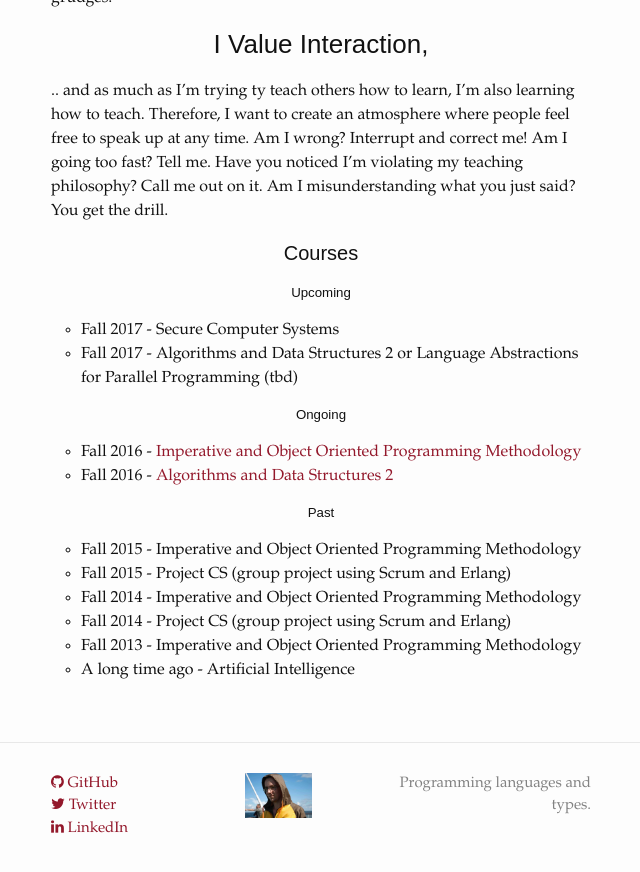
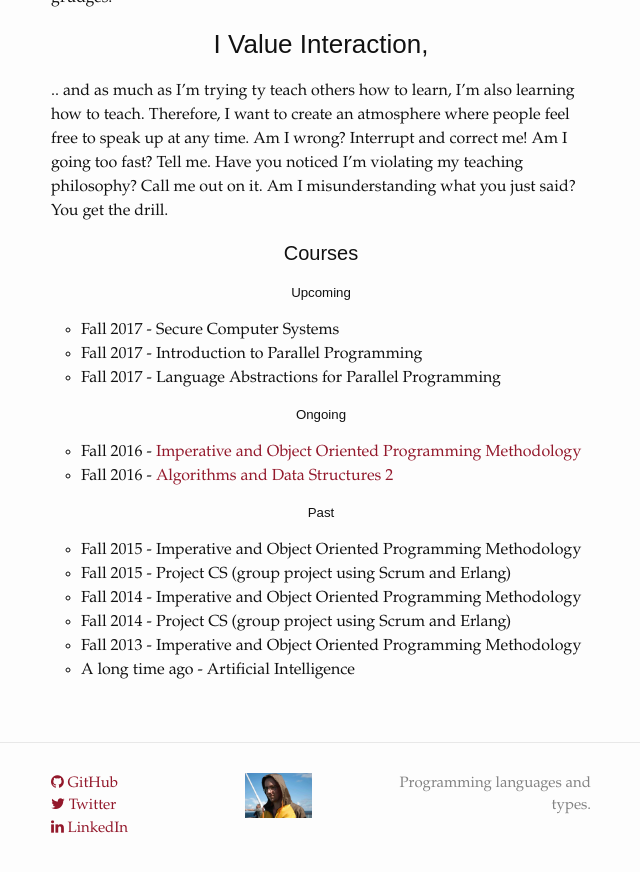
Before and after one commit to kaeluka/kaeluka.github.io, a Jekyll site: the page built from teaching.md, in a window 1280 px wide and 900 px high, scrolled down 652 px. Shown: the top 872 px of the window, without its empty margins (319-959 px from the left). Built offline with Jekyll 4.4.1, drawn with Linux system fonts in a browser that asks for light colours; nearby versions of some CDN libraries.

Commit message:
update teaching section

```diff
--- a/teaching.md
+++ b/teaching.md
@@ -41,7 +41,8 @@ misunderstanding what you just said? You get the drill.
 
 ##### Upcoming
 1. Fall 2017 - Secure Computer Systems
-1. Fall 2017 - Algorithms and Data Structures 2 or Language Abstractions for Parallel Programming (tbd)
+1. Fall 2017 - Introduction to Parallel Programming
+1. Fall 2017 - Language Abstractions for Parallel Programming
 
 ##### Ongoing
 
```
